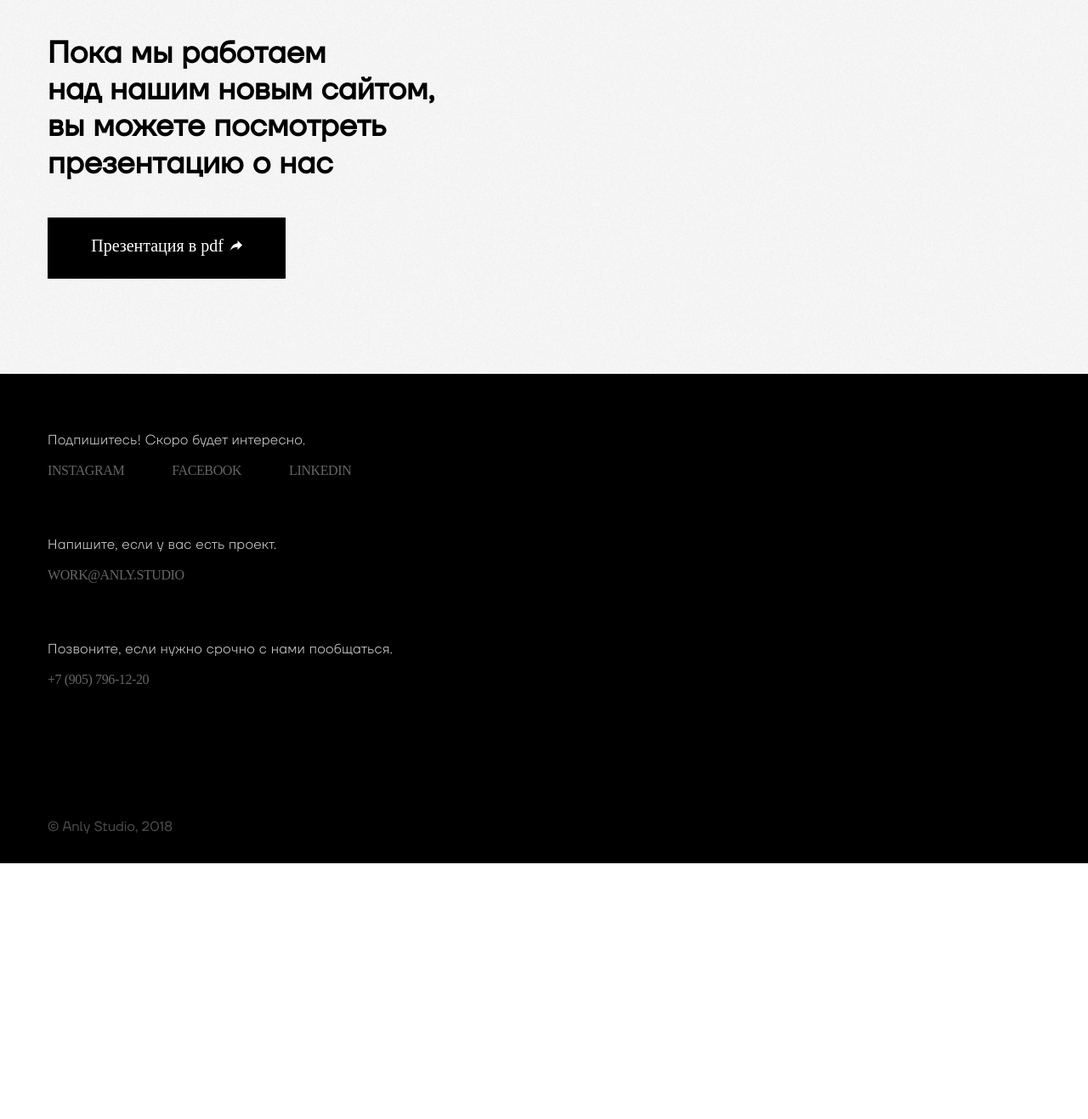
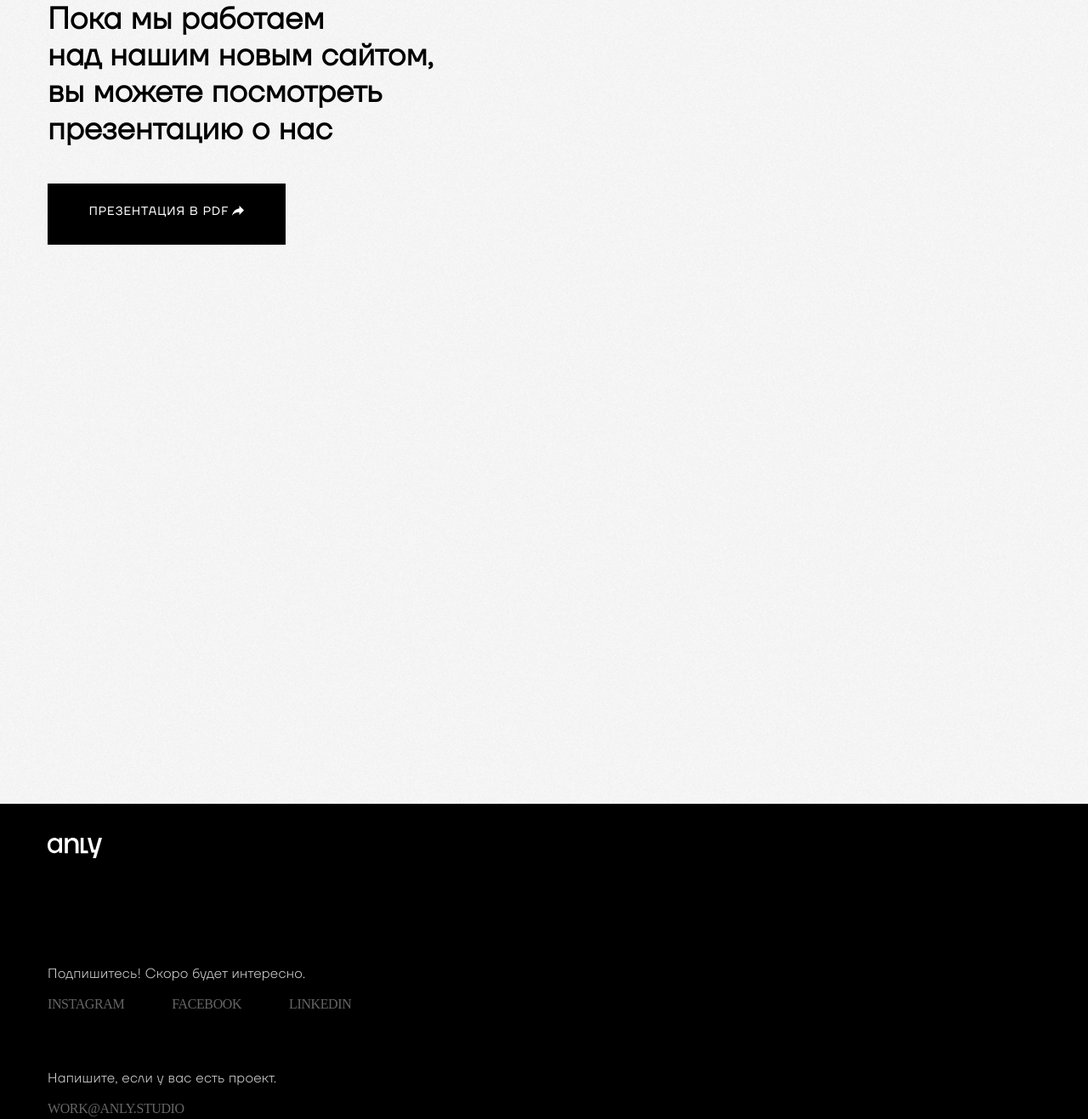
Before and after one commit to VonderVuflya/anly.studio, a plain HTML site: page index.html in a window 1280 px wide. Shown: the part 1437-2754 px from the top of the page at 85% size. Before the commit the page ends 2453 px from the top, so only its background shows below. Drawn offline with nearby package versions, Linux system fonts and the light colour scheme.

Commit message:
upd blocks

```diff
--- a/index.html
+++ b/index.html
@@ -115,9 +115,7 @@
   <div class="content">
     <div class="container">
       <div class="wrapper">
-        <header>
-          <img src="./img/anly-logo.svg" alt="logo" />
-        </header>
+        <img class="header" src="./img/anly-black.svg" alt="logo" />
         <main>
           <div class="main-block">
             <h2>
@@ -151,6 +149,7 @@
       <img src="./img/andrey.jpg" class="main-photo_center" alt="main-photo_center" />
       <footer>
         <div class="wrapper">
+          <img class="footer" src="./img/anly-white.svg" alt="logo" />
           <div class="block">
             <p>Подпишитесь! Скоро будет интересно.</p>
             <div class="social-links">
@@ -158,15 +157,13 @@
               <a href="#" target="_blank">Facebook</a>
               <a href="https://www.linkedin.com/company/anlystudio/" target="_blank">LinkedIn</a>
             </div>
-          </div>
-          <div class="block">
-            <p>Напишите, если у вас есть проект.</p>
-            <a href="mailto:work@anly.studio" target="_blank">work@anly.studio</a>
-          </div>
-          <div class="block">
-            <p>Позвоните, если нужно срочно с нами пообщаться.</p>
-            <div class="phone-link">
-              <a href="tel:+7-905-796-12-20" target="_blank">+7 (905) 796-12-20</a>
+            <div class="block">
+              <p>Напишите, если у вас есть проект.</p>
+              <a class="email" href="mailto:work@anly.studio" target="_blank">work@anly.studio</a>
+            </div>
+            <div class="block">
+              <p>Позвоните, если нужно срочно с нами пообщаться.</p>
+              <a class="phone" href="tel:+7-905-796-12-20" target="_blank">+7 (905) 796-12-20</a>
             </div>
           </div>
           <p class="credit">© Anly Studio, 2018</p>
--- a/style.sass
+++ b/style.sass
@@ -1,8 +1,15 @@
 body
   font-family: TTFirsNeue-Regular
   *::selection
-    background: #FFE9DA
-    color: inherit
+    background: #E7EBFF
+    color: #AFBBF1
+
+a
+  text-decoration: none
+  transition: all .5s cubic-bezier(.5,0,.0,1)
+  &:hover
+    transition: all .5s cubic-bezier(.5,0,.0,1)
+    transform: translate(0px,-4px)
 
 .content
   display: flex
@@ -49,22 +56,21 @@ body
         padding-left: 56px
       @media screen and (min-width: 1300px)
         padding-right: 80px
-        padding-left: 140px
-      header
+        padding-left: 120px
+      .header
         display: flex
         justify-content: flex-start
         align-items: center
 
-        position: sticky
+        width: 64px
+        height: 24px
+        object-fit: contain
+
         top: 0
         padding-top: 40px
         padding-bottom: 20px
         background: url(./img/main-bg.jpg)
 
-        img
-          width: 64px
-          height: 24px
-          object-fit: contain
 
         p
           margin: 0
@@ -90,7 +96,7 @@ body
         flex-direction: column
 
         .main-block
-          margin-top: 586px - 20px
+          margin-top: 546px
           margin-bottom: 56px
           h1
             margin: 0
@@ -106,7 +112,7 @@ body
             line-height: 1
           h2
             margin: 0
-            font-family: TTFirsNeue-Regular
+            font-family: TTFirsNeue-Light
             font-size: 36px
             font-style: normal
             font-stretch: normal
@@ -160,6 +166,7 @@ body
           display: flex
           justify-content: center
           align-items: center
+          cursor: pointer
 
           margin-top: 40px
           @media screen and (max-width: 1300px)
@@ -173,36 +180,40 @@ body
             width: 280px
           height: 72px
           background-color: #000000
-          text-decoration: none
 
           &:hover
-            box-shadow: 0 8px 16px 0 rgba(0, 0, 0, 0.16)
-            transition: all 0.2s ease-in-out
-            transform: translate(0px,-4px)
-            &:not(:hover)
-              transition: all 0.2s ease-out
-
+            box-shadow: 0 8px 16px 0 rgba(0, 0, 0, 0.12)
 
           p
-            font-family: TTFirsNeue-ExtraLight
-            font-size: 20px
+            font-family: TTFirsNeue-Regular
+            font-size: 14px
             font-style: normal
             font-stretch: normal
             line-height: normal
-            // letter-spacing: 0.6px
             color: #ffffff
-            margin-top: 16px
+            margin-top: 10px
+            letter-spacing: 1px
+            text-transform: uppercase
 
           img
-            margin-left: 8px
-            margin-top: -6px
+            margin-left: 4px
+            margin-top: -8px
 
     footer
       display: flex
       flex-direction: column
 
-      padding-top: 68px
+      margin-top: 546px
+      // padding-top: 188px
       background-color: #000000
+
+      .footer
+        width: 64px
+        height: 24px
+
+        top: 0
+        padding-top: 40px
+        padding-bottom: 122px
 
       p, a
         margin: 0
@@ -226,7 +237,6 @@ body
           margin-right: 56px
           margin-top: 16px
           margin-bottom: 68px
-          text-decoration: none
           display: block
 
           color: #666666
@@ -242,29 +252,24 @@ body
           letter-spacing: -0.4px
           text-transform: uppercase
 
-          -webkit-transition: margin-top 0.3s ease-out, margin-bottom 0.3s ease-out, opacity 0.3s ease-in-out
-          -moz-transition: margin-top 0.3s ease-out, margin-bottom 0.3s ease-out, opacity 0.3s ease-in-out
-          -o-transition: margin-top 0.3s ease-out, margin-bottom 0.3s ease-out, opacity 0.3s ease-in-out
-          transition: margin-top 0.3s ease-out, margin-bottom 0.3s ease-out, opacity 0.3s ease-in-out
+          // -webkit-transition: margin-top 0.3s ease-out, margin-bottom 0.3s ease-out, opacity 0.3s ease-in-out
+          // -moz-transition: margin-top 0.3s ease-out, margin-bottom 0.3s ease-out, opacity 0.3s ease-in-out
+          // -o-transition: margin-top 0.3s ease-out, margin-bottom 0.3s ease-out, opacity 0.3s ease-in-out
+          // transition: margin-top 0.3s ease-out, margin-bottom 0.3s ease-out, opacity 0.3s ease-in-out
 
           &:hover
             color: #ffffff
             opacity: 1
-            transform: translate(0px,-4px)
-            transition: all 0.2s ease-in-out
             // margin-bottom: 70px
-            &:not(:hover)
-              transition: all 0.2s ease-out
-
 
           &:last-child
             margin-right: 0
 
-        .phone-link
-          margin-bottom: 0
-          a:hover
-            padding-bottom: 2px
+        .email
+          width: 372px
 
+        .phone
+          width: 344px
 
         .social-links
           display: flex
@@ -275,13 +280,12 @@ body
             color: #666666
             opacity: 1
             &:hover
-              opacity: 1
               &:first-child
-                color: #ef2a82
+                color: #FF61CB
               &:nth-child(2)
-                color: #1c66ff
+                color: #5EA1FF
               &:last-child
-                color: #008fd5
+                color: #53C7FF
 
       .credit
         @media screen and (max-width: 1300px)
```
Also changed, not shown: img/anly-black.svg (added), img/anly-logo.svg (deleted), img/anly-white.svg (added), style.css, 2 other files.
